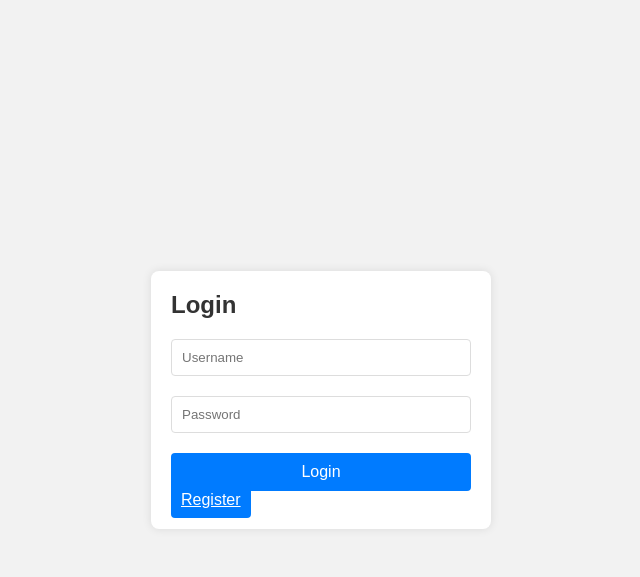
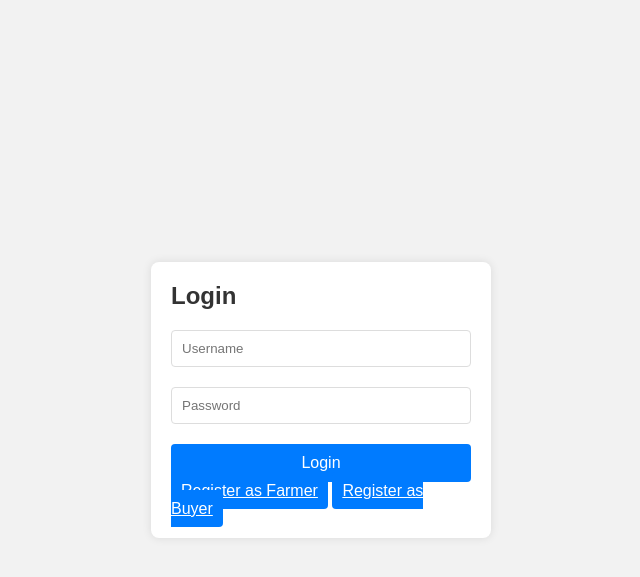
Before and after one commit to YogiramV/FarmNet_SIH1640, a Flask app: page / in a window 1280 px wide. Shown: the top 577 px of the page, without its empty margins (319-959 px from the left). Run offline with Flask 3, Linux system fonts and the light colour scheme.

Commit message:
Add pages

```diff
--- a/app.py
+++ b/app.py
@@ -71,7 +71,7 @@ def add_product():
     return render_template('add_product.html')
 
 
-@app.route('/add-farmer', methods=['GET', 'POST'])
+@app.route('/register-farmer', methods=['GET', 'POST'])
 def add_farmer():
     if request.method == 'POST':
         name = request.form['name']
@@ -95,9 +95,9 @@ def add_farmer():
         db.session.add(new_farmer)
         db.session.commit()
 
-        return render_template('add_farmer.html')
+        return render_template('register_farmer.html')
 
-    return render_template('add_farmer.html')
+    return render_template('register_farmer.html')
 
 class Contracts(db.Model):
     contract_id = db.Column(db.Integer, primary_key=True, autoincrement=True)  # Added contract_id as primary key
--- a/templates/login.html
+++ b/templates/login.html
@@ -18,7 +18,9 @@
                     <input name="password" type="password" placeholder="Password" required>
                 </div>
                 <input type="submit" class="btn" value="Login">
-                <a href="/register" class="btn register-btn">Register</a>
+                <br>
+                <a href="/register-farmer" class="btn register-btn">Register as Farmer</a>
+                <a href="/register-buyer" class="btn register-btn">Register as Buyer</a>
             </form>
         </div>
     </div>
```
Also changed, not shown: templates/register_buyer.html (added), templates/register_farmer.html (renamed from templates/add_farmer.html).
